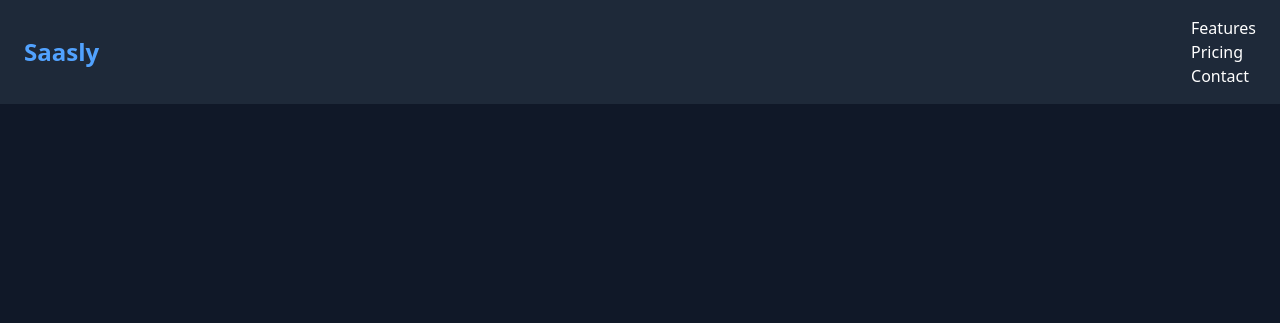
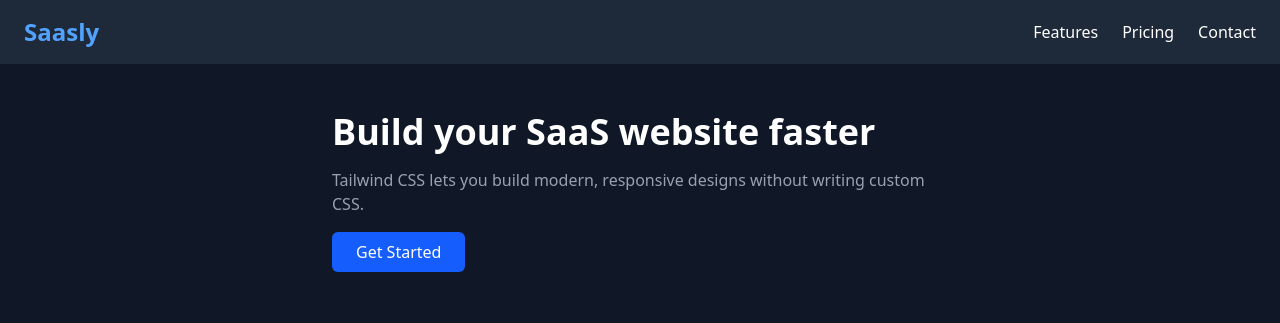
Before and after one commit to malikahsan13/tailwind_projects, a website: page Project6_final.html in a window 1280 px wide. Drawn offline with Linux system fonts and the light colour scheme.

Commit message:
added hero style

```diff
--- a/Project6_final.html
+++ b/Project6_final.html
@@ -12,11 +12,29 @@
       class="bg-gray-800 px-6 py-4 flex items-center justify-between sticky top-0 z-50 text-white"
     >
       <h1 class="text-2xl font-bold text-blue-400">Saasly</h1>
-      <ul>
+      <ul class="hidden md:flex space-x-6">
         <li><a href="#" class="hover:text-blue-400">Features</a></li>
         <li><a href="#" class="hover:text-blue-400">Pricing</a></li>
         <li><a href="#" class="hover:text-blue-400">Contact</a></li>
       </ul>
+      <button class="md:hidden text-2xl text-white">&#9776;</button>
     </nav>
+
+    <section
+      class="bg-gray-900 py-12 px-6 flex flex-col-reverse md:flex-row items-center justify-center gap-8"
+    >
+      <div class="md:w-1/2 space-y-4 text-center md:text-left">
+        <h2 class="text-4xl font-bold text-white">
+          Build your SaaS website faster
+        </h2>
+        <p class="text-gray-400">
+          Tailwind CSS lets you build modern, responsive designs without writing
+          custom CSS.
+        </p>
+        <button class="bg-blue-600 text-white px-6 py-2 rounded-md">
+          Get Started
+        </button>
+      </div>
+    </section>
   </body>
 </html>
```
Also changed, not shown: src/output.css.
